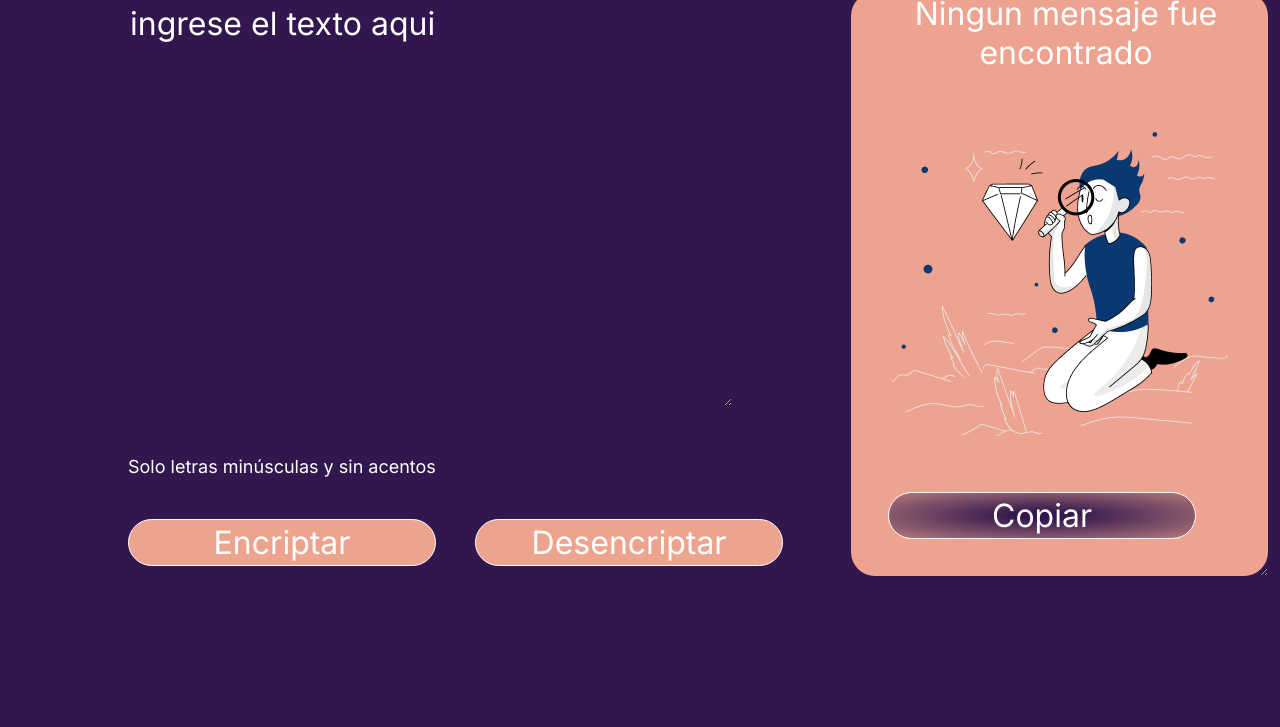
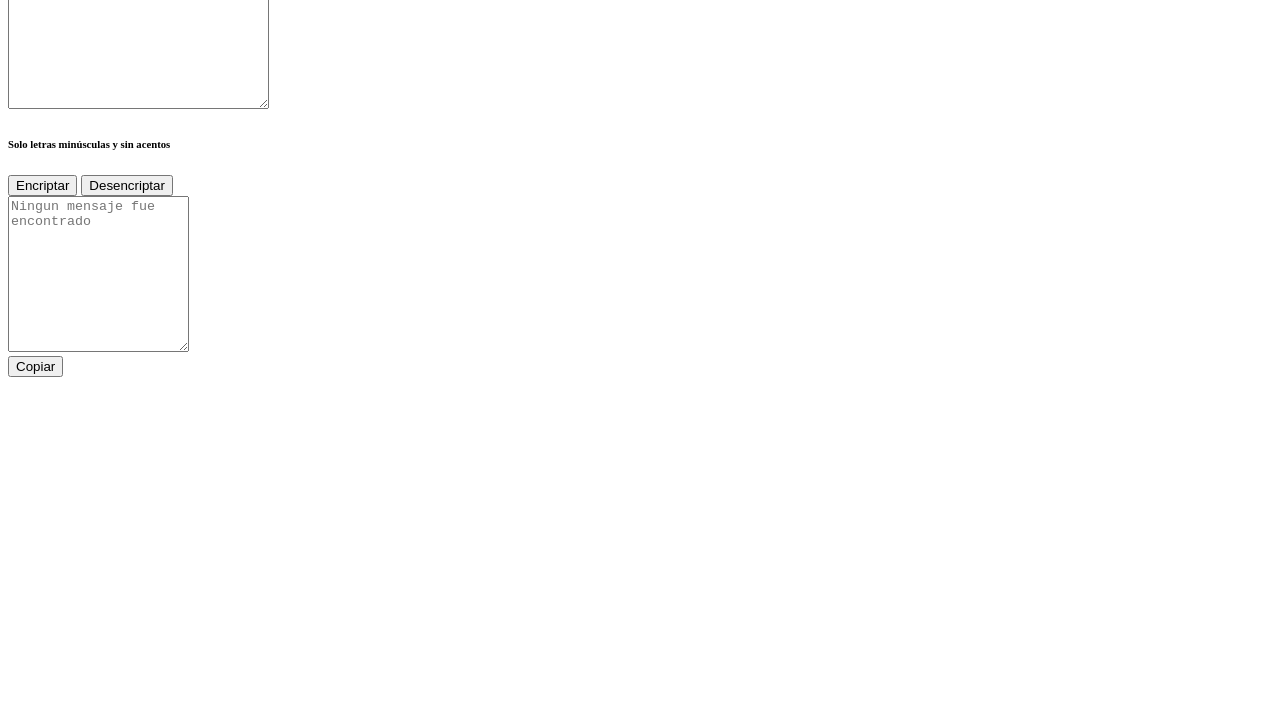
Before and after one commit to Sinai-C/Encriptador-de-texto, a plain HTML site: page index.html in a window 1280 px wide. Shown: the part 73-800 px from the top of the page. Drawn offline with Linux system fonts and the light colour scheme.

Commit message:
index.html

```diff
--- a/index.html
+++ b/index.html
@@ -3,7 +3,7 @@
     <head>
         <meta charset="UTF-8">
         <title>Encriptador de texto</title>
-        <link rel="stylesheet" href="style.css">
+        <link rel="stylesheet" media="only screen and (max-with: 768px)" href="style.css">
         <link rel="preconnect" href="https://fonts.googleapis.com">
         <link rel="preconnect" href="https://fonts.gstatic.com" crossorigin>
         <link href="https://fonts.googleapis.com/css2?family=Inter:wght@200;400&display=swap" rel="stylesheet">
```
